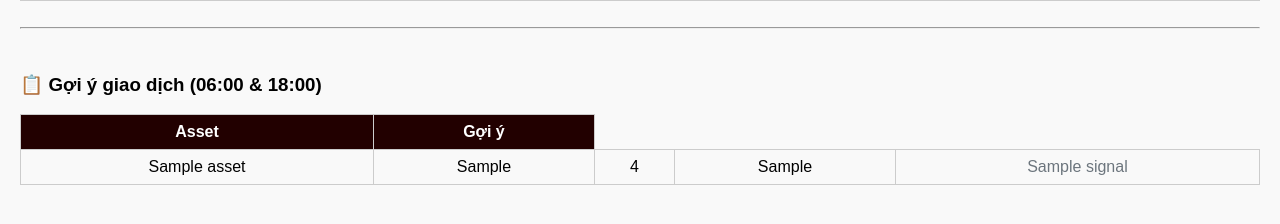
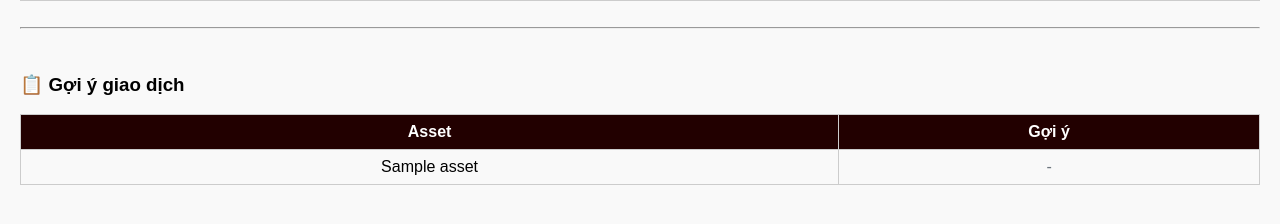
Before and after one commit to Luca-vn/coinmarketcap, a Flask app: template templates/index.html in a window 1280 px wide. Shown: the part 174-398 px from the top of the page. Run offline with Flask 3, Linux system fonts and the light colour scheme; the template is opened without the code that fills it: most values are stand-ins (such as "Sample title", 1, 10 or a date in 2020).

Commit message:
Update index.html

```diff
--- a/templates/index.html
+++ b/templates/index.html
@@ -53,7 +53,7 @@
         </tbody>
     </table>
     <br><hr><br>
-<h3>📋 Gợi ý giao dịch (06:00 & 18:00)</h3>
+<h3>📋 Gợi ý giao dịch</h3>
 <table>
   <thead>
     <tr>
@@ -63,23 +63,21 @@
   </thead>
   <tbody>
     {% for row in decision_data %}
+    {% set rec = row.recommendation or '-' %}
     <tr>
       <td>{{ row.asset }}</td>
-        <td>{{ row.bot_action }}</td>
-        <td>{{ row.funding_rate }}</td>
-        <td>{{ row.cross_margin }}</td>
       <td style="
-            {% if 'MUA' in row.signal %}
+        {% if 'MUA' in rec %}
           background-color:#d4edda; color:#155724; font-weight:bold;
-            {% elif 'BÁN' in row.signal %}
+        {% elif 'BÁN' in rec %}
           background-color:#f8d7da; color:#721c24; font-weight:bold;
-            {% elif 'TRÁNH' in row.signal %}
+        {% elif 'TRÁNH' in rec %}
           background-color:#fff3cd; color:#856404; font-weight:bold;
         {% else %}
           color:#6c757d;
         {% endif %}
       ">
-            {{ row.signal }}
+        {{ rec }}
       </td>
     </tr>
     {% endfor %}
```
Lines whose indentation alone changed are shown as unchanged.
